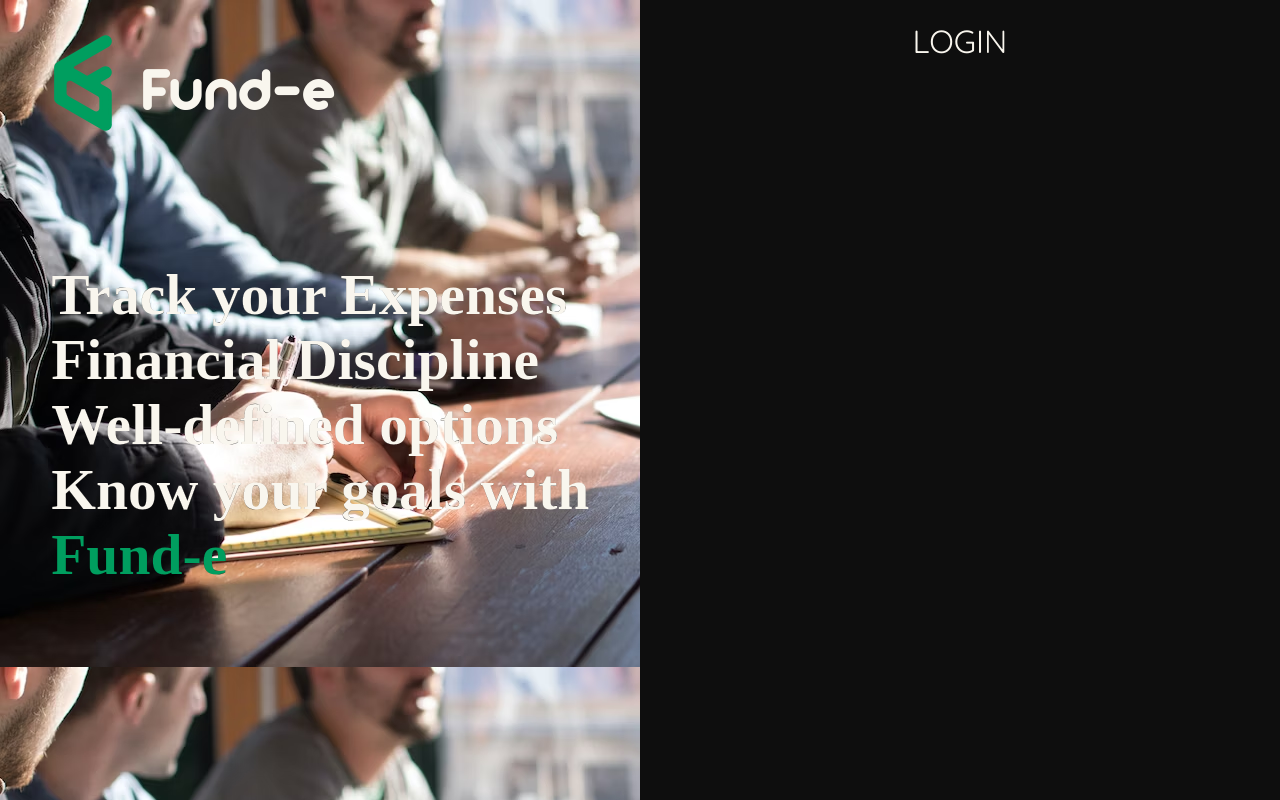
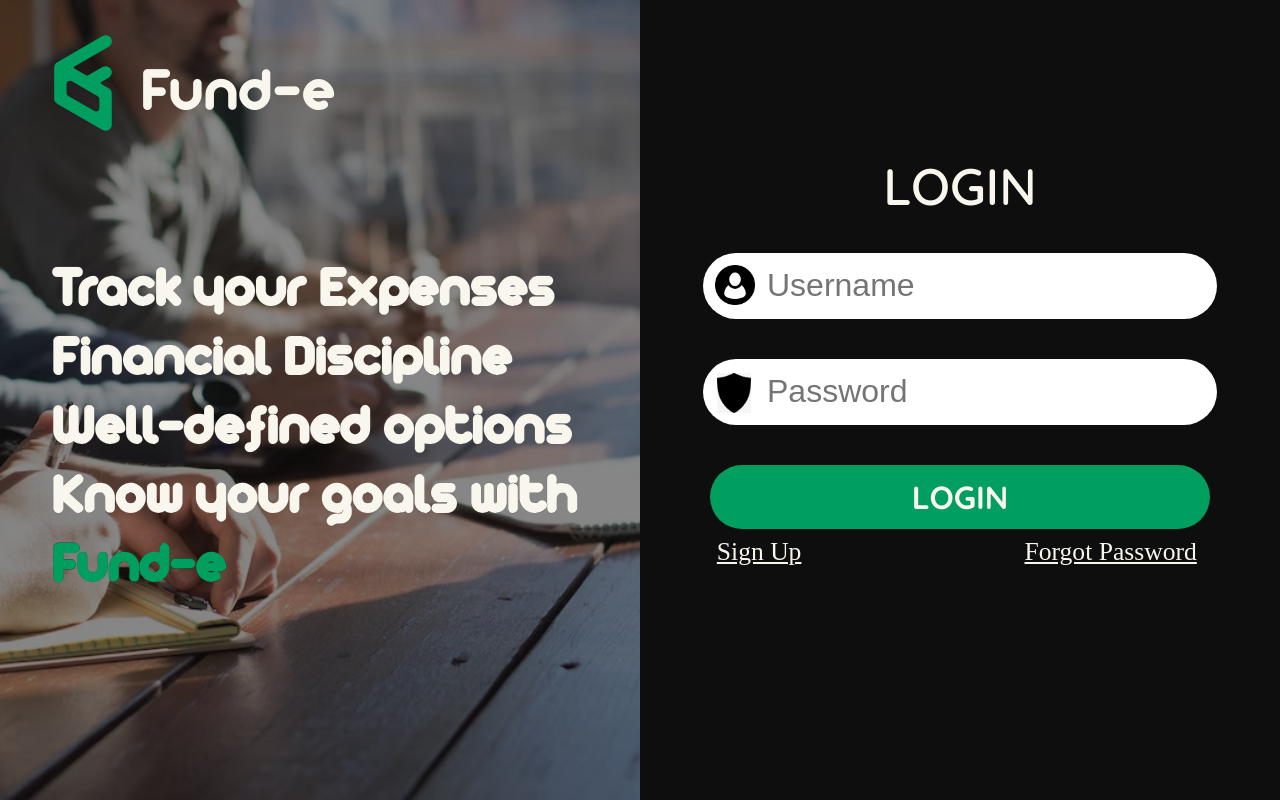
Before and after one commit to Mooyi07/Fund-E, a PHP site: page / in a window 1280 px wide. Run offline with PHP 8.4, Linux system fonts and the light colour scheme; style sheets or scripts are compiled from the project's sources.

Commit message:
Finalized Design

```diff
--- a/index.php
+++ b/index.php
@@ -7,11 +7,11 @@
     <title>Fund-E | Login</title>
     <link rel="stylesheet" href="styles.scss">
     <link rel="icon" href="assets/img/logo.svg" type="image/x-icon">
-    <link href='https://fonts.googleapis.com/css?family=Quicksand' rel='stylesheet'>
 </head>
 <body>
 <main>
     <div class="content">
+        <div class="opac">
             <div class="logo-and-name">
                 <img id="logo" src="assets/img/logo.svg">
                 <h1>Fund-e</h1>
@@ -26,10 +26,21 @@
                 </h1>
             </div>
         </div>
+    </div>
     <div class="login-form">
         <form action="action_page.php" method="post">
             <h1>LOGIN</h1>
 
+            <div class="upper-container">
+                <input id="uname" type="text" placeholder="Username" name="uname" required><br>
+                <input id="psw" type="password" placeholder="Password" name="psw" required><br>
+                <button type="submit">LOGIN</button>
+            </div>
+
+            <div class="lower-container">
+                <a href="#">Sign Up</a>
+                <a href="#">Forgot Password</a></span>
+            </div>
         </form>
     </div>
 </main>
--- a/styles.scss
+++ b/styles.scss
@@ -4,8 +4,24 @@
     --black: #0E0E0E;
 }
 @font-face {
-    font-family: "Arista 2.0";                 src: url('assets/fonts/z-arista/Arista2.0.ttf') format('truetype');
-    font-family: "Arista 2.0 Alternate";       src: url('assets/fonts/z-arista/Arista2.0Alternate.ttf') format('truetype');
+    font-family: "Arista 2.0 Alternate";
+    src: url('assets/fonts/z-arista/Arista2.0Alternate.ttf') format('truetype');
+}
+@font-face {
+    font-family: "Arista 2.0";
+    src: url('assets/fonts/z-arista/Arista2.0.ttf') format('truetype');
+}
+@font-face {
+    font-family: "Quicksand Bold";
+    src: url('assets/fonts/quicksand/Quicksand-Bold.ttf') format('truetype');
+}
+@font-face {
+    font-family: "Quicksand Semibold";
+    src: url('assets/fonts/quicksand/Quicksand-SemiBold.ttf') format('truetype');
+}
+@font-face {
+    font-family: "Quicksand Light";
+    src: url('assets/fonts/quicksand/Quicksand-Light.ttf') format('truetype');
 }
 body {
     padding: 0;
@@ -17,12 +33,18 @@ main {
     background-color: var(--black);
 }
 .content {
-    background-color: var(--black);
-    background: url(assets/img/bg-img.png);
+    background-image: url(assets/img/bg-img.png);
+    background-repeat: no-repeat;
+    background-size: cover;
+    background-position: center;
+    height: calc(100vh);
+    width: 100%;
+    .opac {
+        background-color: rgba(14, 14, 14, 0.5);
         display: flex;
-    min-height: 100vh;
+        flex-wrap: wrap;
         width: 100%;
-    flex-wrap: wrap;
+        height: 100%;
         .logo-and-name {
             display: flex;
             width: 100%;
@@ -56,21 +78,61 @@ main {
             }
         }
     }
+}
 .login-form {
+    margin-top: 15vh;
     display: flex;
     width: 100%;
     form {
-        display: flex;
-        flex-wrap: wrap;
         justify-content: center;
         text-align: center;
         width: 100%;
         h1 {
             text-align: center;
             color: var(--white);
-            font-family: 'Quicksand';
-            font-weight: lighter;
+            font-family: 'Quicksand Semibold';
+            font-size: 4vw;
         }
-
+        .upper-container {
+            input, button {
+                width: 35vw;
+                height: 8vh;
+                border-radius: 2em;
+                border-width: 0;
+                margin-bottom: 5vh;
+                font-size: 2.5vw;
+            }
+            input[type=text] {
+                background-image: url(assets/img/user-icon.png);
+                background-position: 1.5vh 1.5vh;
+                background-size: 5vh;
+                background-repeat: no-repeat;
+                padding-left: 8vh;
+            }
+            input[type=password] {
+                background-image: url(assets/img/password-icon.png);
+                background-position: 1.8vh 1.8vh;
+                background-size: 4.2vh;
+                background-repeat: no-repeat;
+                padding-left: 8vh;
+            }
+            button {
+                background-color: var(--green);
+                font-family: 'Quicksand Bold';
+                color: var(--white);
+                width: 39vw;
             }
         }
+        .lower-container {
+            margin-top: -4vh;
+            display: flex;
+            justify-content: space-between;
+            width: 75%;
+            padding-left: 6vw;
+            a {
+                font-size: 2vw;
+                color: var(--white);
+            }
+        }
+    }
+}
```
Also changed, not shown: assets/img/password-icon.png (added), assets/img/user-icon.png (added). Lines whose indentation alone changed are shown as unchanged.
